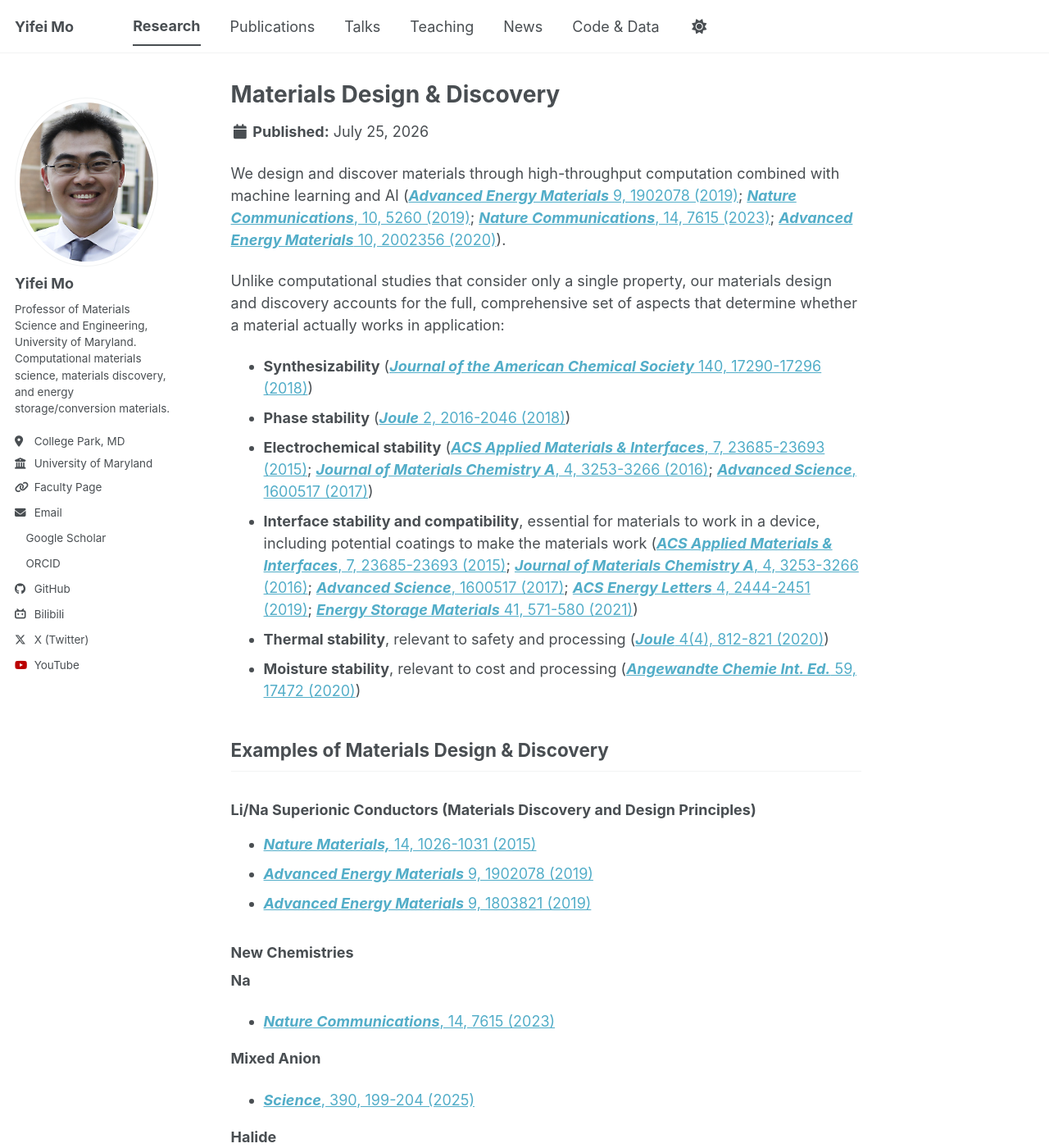
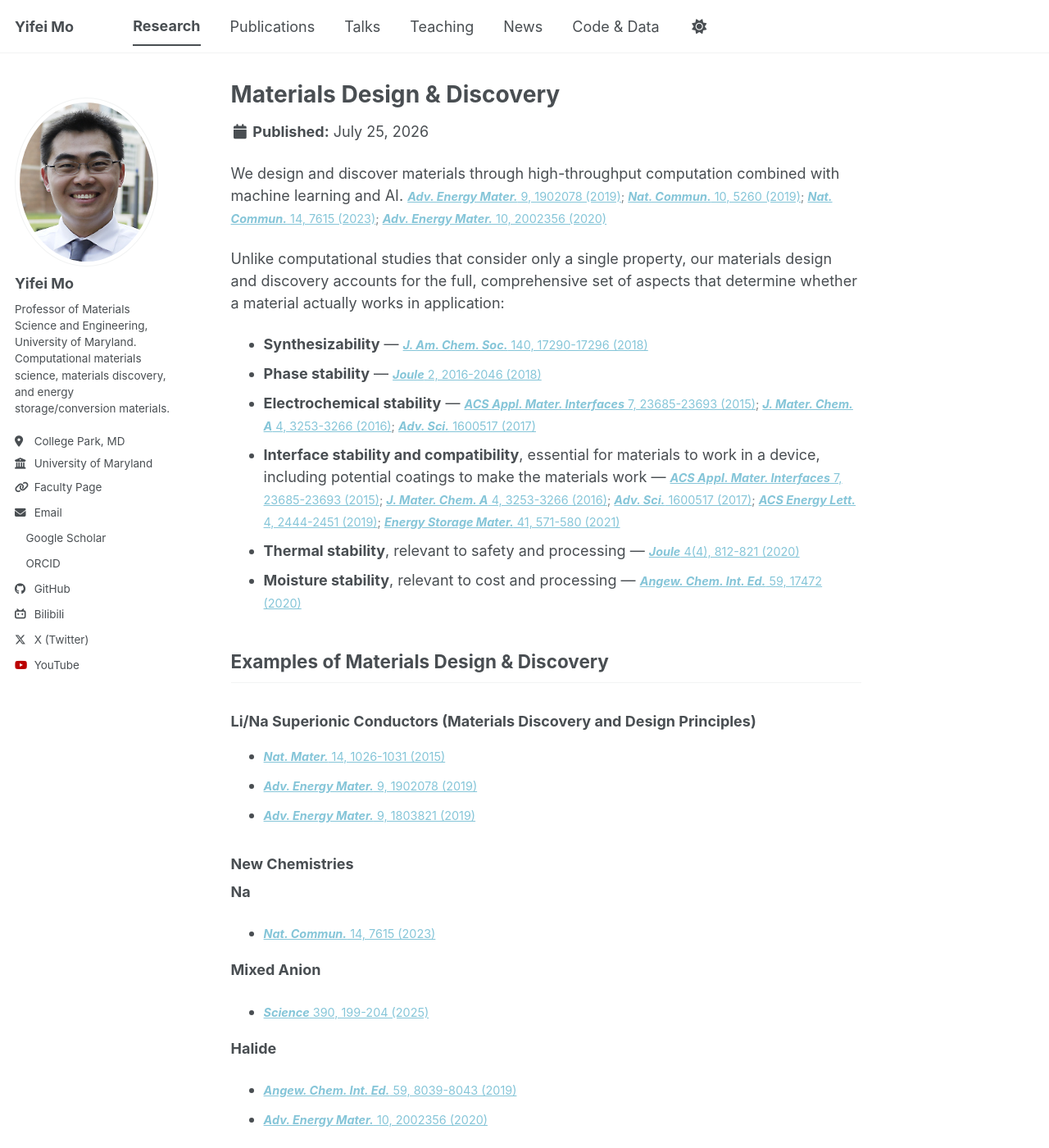
Before and after one commit to yifeimo/yifeimo.github.io, a Jekyll site: the page built from _research/01-materials-design-discovery.md, in a window 1280 px wide and 1400 px high. Shown: the whole window at 82% size. Built offline with Jekyll 4.4.1, drawn with Linux system fonts in a browser that asks for light colours; a style sheet for code colours, icons or effects is not loaded; some of the changed text lies outside the part shown.

Commit message:
Refine citation style on Materials Design & Discovery page
Abbreviate journal names to standard forms and drop the parenthetical wrapping in favor of an em-dash lead-in. Add a reusable .citation CSS class (smaller, muted) so inline reference lists read like footnotes rather than competing with the prose.

Co-Authored-By: Claude Sonnet 5 <noreply@anthropic.com>

```diff
--- a/_research/01-materials-design-discovery.md
+++ b/_research/01-materials-design-discovery.md
@@ -6,41 +6,41 @@ icon: flask
 excerpt: "We design and discover materials through high-throughput computation and machine learning/AI, evaluating the full range of properties a material needs to actually work in application."
 ---
 
-We design and discover materials through high-throughput computation combined with machine learning and AI ([***Advanced Energy Materials*** 9, 1902078 (2019)](https://doi.org/10.1002/aenm.201902078); [***Nature Communications***, 10, 5260 (2019)](https://doi.org/10.1038/s41467-019-13214-1); [***Nature Communications***, 14, 7615 (2023)](https://doi.org/10.1038/s41467-023-43436-3); [***Advanced Energy Materials*** 10, 2002356 (2020)](https://doi.org/10.1002/aenm.202002356)).
+We design and discover materials through high-throughput computation combined with machine learning and AI. <span class="citation">[***Adv. Energy Mater.*** 9, 1902078 (2019)](https://doi.org/10.1002/aenm.201902078); [***Nat. Commun.*** 10, 5260 (2019)](https://doi.org/10.1038/s41467-019-13214-1); [***Nat. Commun.*** 14, 7615 (2023)](https://doi.org/10.1038/s41467-023-43436-3); [***Adv. Energy Mater.*** 10, 2002356 (2020)](https://doi.org/10.1002/aenm.202002356)</span>
 
 Unlike computational studies that consider only a single property, our materials design and discovery accounts for the full, comprehensive set of aspects that determine whether a material actually works in application:
 
-* **Synthesizability** ([***Journal of the American Chemical Society*** 140, 17290-17296 (2018)](https://doi.org/10.1021/jacs.8b11029))
-* **Phase stability** ([***Joule*** 2, 2016-2046 (2018)](https://doi.org/10.1016/j.joule.2018.08.017))
-* **Electrochemical stability** ([***ACS Applied Materials & Interfaces***, 7, 23685-23693 (2015)](http://dx.doi.org/10.1021/acsami.5b07517); [***Journal of Materials Chemistry A***, 4, 3253-3266 (2016)](http://dx.doi.org/10.1039/C5TA08574H); [***Advanced Science***, 1600517 (2017)](http://dx.doi.org/10.1002/advs.201600517))
-* **Interface stability and compatibility**, essential for materials to work in a device, including potential coatings to make the materials work ([***ACS Applied Materials & Interfaces***, 7, 23685-23693 (2015)](http://dx.doi.org/10.1021/acsami.5b07517); [***Journal of Materials Chemistry A***, 4, 3253-3266 (2016)](http://dx.doi.org/10.1039/C5TA08574H); [***Advanced Science***, 1600517 (2017)](http://dx.doi.org/10.1002/advs.201600517); [***ACS Energy Letters*** 4, 2444-2451 (2019)](https://doi.org/10.1021/acsenergylett.9b01703); [***Energy Storage Materials*** 41, 571-580 (2021)](https://doi.org/10.1016/j.ensm.2021.06.027))
-* **Thermal stability**, relevant to safety and processing ([***Joule*** 4(4), 812-821 (2020)](https://doi.org/10.1016/j.joule.2020.03.012))
-* **Moisture stability**, relevant to cost and processing ([***Angewandte Chemie Int. Ed.*** 59, 17472 (2020)](https://doi.org/10.1002/anie.202007621))
+* **Synthesizability** — <span class="citation">[***J. Am. Chem. Soc.*** 140, 17290-17296 (2018)](https://doi.org/10.1021/jacs.8b11029)</span>
+* **Phase stability** — <span class="citation">[***Joule*** 2, 2016-2046 (2018)](https://doi.org/10.1016/j.joule.2018.08.017)</span>
+* **Electrochemical stability** — <span class="citation">[***ACS Appl. Mater. Interfaces*** 7, 23685-23693 (2015)](http://dx.doi.org/10.1021/acsami.5b07517); [***J. Mater. Chem. A*** 4, 3253-3266 (2016)](http://dx.doi.org/10.1039/C5TA08574H); [***Adv. Sci.*** 1600517 (2017)](http://dx.doi.org/10.1002/advs.201600517)</span>
+* **Interface stability and compatibility**, essential for materials to work in a device, including potential coatings to make the materials work — <span class="citation">[***ACS Appl. Mater. Interfaces*** 7, 23685-23693 (2015)](http://dx.doi.org/10.1021/acsami.5b07517); [***J. Mater. Chem. A*** 4, 3253-3266 (2016)](http://dx.doi.org/10.1039/C5TA08574H); [***Adv. Sci.*** 1600517 (2017)](http://dx.doi.org/10.1002/advs.201600517); [***ACS Energy Lett.*** 4, 2444-2451 (2019)](https://doi.org/10.1021/acsenergylett.9b01703); [***Energy Storage Mater.*** 41, 571-580 (2021)](https://doi.org/10.1016/j.ensm.2021.06.027)</span>
+* **Thermal stability**, relevant to safety and processing — <span class="citation">[***Joule*** 4(4), 812-821 (2020)](https://doi.org/10.1016/j.joule.2020.03.012)</span>
+* **Moisture stability**, relevant to cost and processing — <span class="citation">[***Angew. Chem. Int. Ed.*** 59, 17472 (2020)](https://doi.org/10.1002/anie.202007621)</span>
 
 Examples of Materials Design & Discovery
 ------
 
 ### Li/Na Superionic Conductors (Materials Discovery and Design Principles)
-* [***Nature Materials,*** 14, 1026-1031 (2015)](http://dx.doi.org/10.1038/nmat4369)
-* [***Advanced Energy Materials*** 9, 1902078 (2019)](https://doi.org/10.1002/aenm.201902078)
-* [***Advanced Energy Materials*** 9, 1803821 (2019)](https://doi.org/10.1002/aenm.201803821)
+* <span class="citation">[***Nat. Mater.*** 14, 1026-1031 (2015)](http://dx.doi.org/10.1038/nmat4369)</span>
+* <span class="citation">[***Adv. Energy Mater.*** 9, 1902078 (2019)](https://doi.org/10.1002/aenm.201902078)</span>
+* <span class="citation">[***Adv. Energy Mater.*** 9, 1803821 (2019)](https://doi.org/10.1002/aenm.201803821)</span>
 
 ### New Chemistries
 
 **Na**
-* [***Nature Communications***, 14, 7615 (2023)](https://doi.org/10.1038/s41467-023-43436-3)
+* <span class="citation">[***Nat. Commun.*** 14, 7615 (2023)](https://doi.org/10.1038/s41467-023-43436-3)</span>
 
 **Mixed Anion**
-* [***Science***, 390, 199-204 (2025)](https://doi.org/10.1126/science.adt9678)
+* <span class="citation">[***Science*** 390, 199-204 (2025)](https://doi.org/10.1126/science.adt9678)</span>
 
 **Halide**
-* [***Angewandte Chemie Int. Ed.*** 59, 8039-8043 (2019)](https://doi.org/10.1002/anie.201901938)
-* [***Advanced Energy Materials*** 10, 2002356 (2020)](https://doi.org/10.1002/aenm.202002356)
+* <span class="citation">[***Angew. Chem. Int. Ed.*** 59, 8039-8043 (2019)](https://doi.org/10.1002/anie.201901938)</span>
+* <span class="citation">[***Adv. Energy Mater.*** 10, 2002356 (2020)](https://doi.org/10.1002/aenm.202002356)</span>
 
 ### Proton Conductors
-* [***Chemistry of Materials*** 32, 12, 5028-5035 (2020)](https://doi.org/10.1021/acs.chemmater.0c00544)
-* [***Chemistry of Materials*** 33, 8278-8288 (2021)](https://doi.org/10.1021/acs.chemmater.1c02432)
-* [***Chemistry of Materials*** 34, 13, 5938-5948 (2022)](https://doi.org/10.1021/acs.chemmater.2c00867)
+* <span class="citation">[***Chem. Mater.*** 32, 5028-5035 (2020)](https://doi.org/10.1021/acs.chemmater.0c00544)</span>
+* <span class="citation">[***Chem. Mater.*** 33, 8278-8288 (2021)](https://doi.org/10.1021/acs.chemmater.1c02432)</span>
+* <span class="citation">[***Chem. Mater.*** 34, 5938-5948 (2022)](https://doi.org/10.1021/acs.chemmater.2c00867)</span>
 
 Related Talks
 ------
--- a/_sass/layout/_card-grid.scss
+++ b/_sass/layout/_card-grid.scss
@@ -75,3 +75,13 @@
   font-size: 0.85em;
   opacity: 0.75;
 }
+
+/*
+   Inline citation
+   Reusable smaller/muted style for inline reference lists, e.g. on Research pages.
+   ========================================================================== */
+
+.citation {
+  font-size: 0.8em;
+  opacity: 0.7;
+}
```
